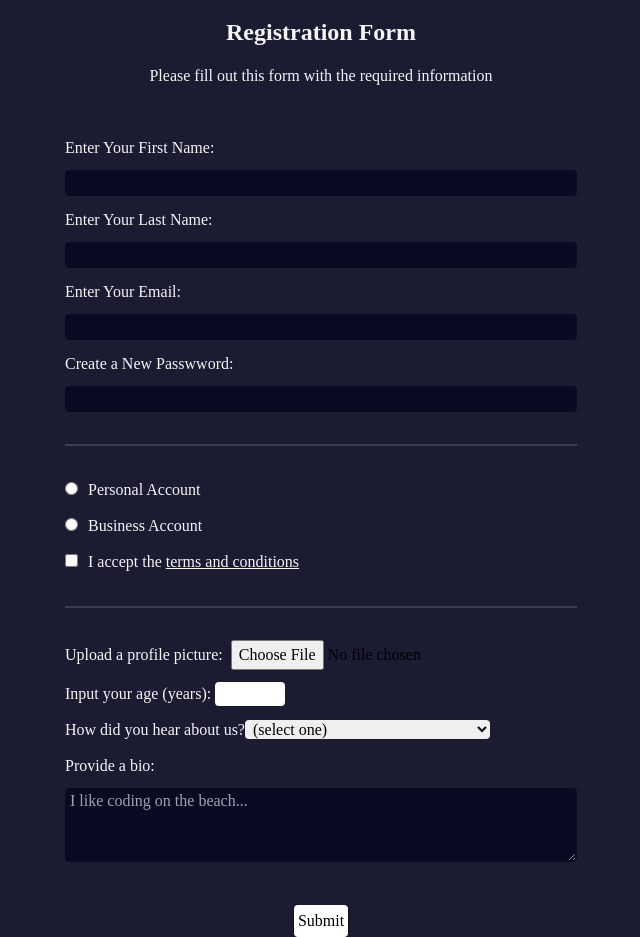
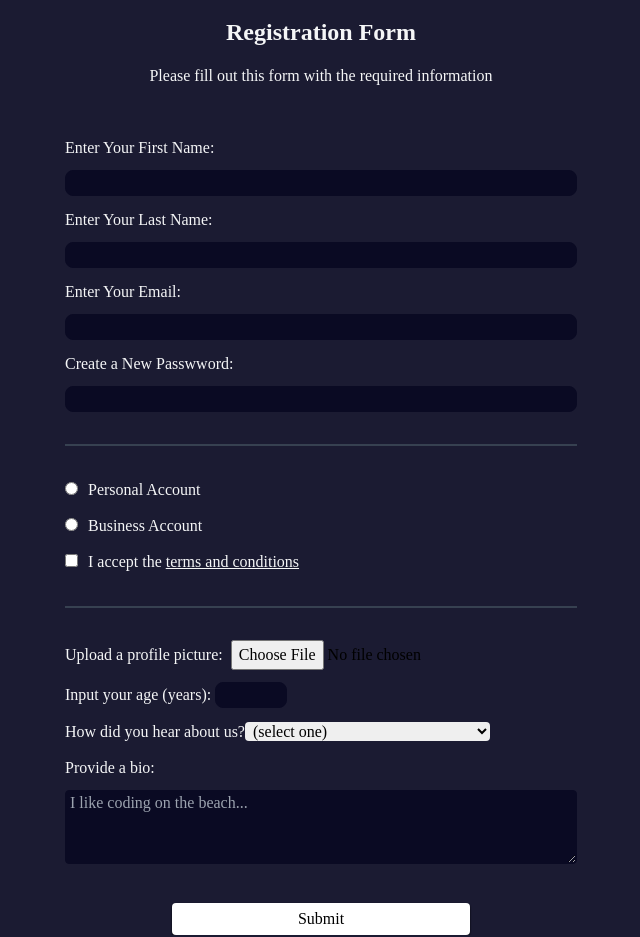
Before and after one commit to obedNuertey1/tailwindcss-registration-form, a React (Vite) app: page / in a window 1280 px wide. Shown: the whole page, without its empty margins (319-959 px from the left). Built offline with nearby package versions, Linux system fonts and the light colour scheme.

Commit message:
feat: separted various parts of App.tsx into components

```diff
--- a/src/App.tsx
+++ b/src/App.tsx
@@ -1,13 +1,15 @@
 import './App.css';
 import AccountTermsComponent from './components/AccountTermsComponent';
+import BiometricComponent from './components/BiometricComponent';
 import CredentialsComponent from './components/CredentialsComponent';
+import FormDescriptComponent from './components/FormDescriptComponent';
+import SubmitButtonComponent from './components/SubmitButtonComponent';
 
 // Main Form
 const App = ():JSX.Element => {
   return (
     <>
-      <h1 className="text-2xl font-bold mb-4 mt-4 ml-auto mr-auto text-center">Registration Form</h1>
-      <p className="mb-4 mt-4 ml-auto mr-auto text-center">Please fill out this form with the required information</p>
+      <FormDescriptComponent />
       <form className="mt-0 mb-0 mr-auto ml-auto max-w-lg min-w-min w-7/12" action="#" method="post">
         <fieldset className="pt-5 pb-5 border-b-2 border-b-gray-700">
           <CredentialsComponent />
@@ -16,24 +18,9 @@ const App = ():JSX.Element => {
           <AccountTermsComponent />
         </fieldset>
         <fieldset className="pt-5 pb-5">
-          <label className="block mt-3 mb-3" htmlFor="profile-picture">Upload a profile picture: <input className="text-black outline-blue-950 pl-1 pr-1 rounded" id="profile-picture" type="file" /></label>
-          <label className="block mt-3 mb-3" htmlFor="age">Input your age (years): <input  className="text-black outline-blue-950 pl-1 pr-1 rounded" id="age" type="number" min="13" max="120" /></label>
-          <label className="block mt-3 mb-3" htmlFor="referrer">How did you hear about us?
-            <select  className="text-black outline-blue-950 pl-1 pr-1 rounded" id="referrer">
-              <option value="">(select one)</option>
-              <option value="1">freeCodeCamp News</option>
-              <option value="2">freeCodeCamp YouTube Channel</option>
-              <option value="3">freeCodeCamp Forum</option>
-              <option value="4">Other</option>
-            </select>
-          </label>
-          <label className="block mt-3 mb-3" htmlFor="bio">Provide a bio:
-            <textarea id="bio" className="outline-blue-950 pl-1 pr-1 rounded m-0 mt-2.5  w-full  bg-input-textarea-color border-input-textarea-color border border-solid" rows={3} cols={30} placeholder="I like coding on the beach..."></textarea>
-          </label>
+          <BiometricComponent />
         </fieldset>
-        <div className="flex justify-center items-center mt-1">
-          <input className="bg-white text-black p-1 text-center w-max rounded hover:cursor-pointer flex justify-center shadow-black shadow-sm hover:shadow-none hover:border-solid hover:border-2 hover:border-white hover:bg-custom-bg hover:text-white" type="submit" value="Submit" />
-        </div>
+        <SubmitButtonComponent />
       </form>
     </>
   );
--- /dev/null
+++ b/src/components/BiometricComponent.tsx
@@ -0,0 +1,20 @@
+export default():JSX.Element=>{
+    return (
+        <>
+            <label className="block mt-3 mb-3" htmlFor="profile-picture">Upload a profile picture: <input className="text-black outline-blue-950 pl-1 pr-1 rounded" id="profile-picture" type="file" /></label>
+            <label className="block mt-3 mb-3" htmlFor="age">Input your age (years): <input  className="outline-blue-950 pl-1 pr-1 rounded-lg bg-input-textarea-color border-input-textarea-color border border-solid focus:border-b-white focus focus:outline-none" id="age" type="number" min="13" max="120" /></label>
+            <label className="block mt-3 mb-3" htmlFor="referrer">How did you hear about us?
+            <select  className="text-black outline-blue-950 pl-1 pr-1 rounded" id="referrer">
+                <option value="">(select one)</option>
+                <option value="1">freeCodeCamp News</option>
+                <option value="2">freeCodeCamp YouTube Channel</option>
+                <option value="3">freeCodeCamp Forum</option>
+                <option value="4">Other</option>
+            </select>
+            </label>
+            <label className="block mt-3 mb-3" htmlFor="bio">Provide a bio:
+            <textarea id="bio" className="outline-blue-950 pl-1 pr-1 rounded m-0 mt-2.5  w-full  bg-input-textarea-color border-input-textarea-color border border-solid" rows={3} cols={30} placeholder="I like coding on the beach..."></textarea>
+            </label>
+        </>
+    );
+};
--- /dev/null
+++ b/src/components/FormDescriptComponent.tsx
@@ -0,0 +1,8 @@
+export default ():JSX.Element=>{
+    return (
+        <>
+            <h1 className="text-2xl font-bold mb-4 mt-4 ml-auto mr-auto text-center">Registration Form</h1>
+            <p className="mb-4 mt-4 ml-auto mr-auto text-center">Please fill out this form with the required information</p>
+        </>
+    );
+};
--- /dev/null
+++ b/src/components/SubmitButtonComponent.tsx
@@ -0,0 +1,7 @@
+export default ():JSX.Element => {
+    return (
+        <>
+            <input className="bg-white block w-7/12 m-0 mx-auto text-black p-1 text-center  rounded hover:cursor-pointer shadow-black shadow-sm hover:shadow-none hover:border-solid hover:border-2 hover:border-white hover:bg-custom-bg hover:text-white" type="submit" value="Submit" />
+        </>
+    );
+};
--- a/src/components/namespaces/AccountTerms.tsx
+++ b/src/components/namespaces/AccountTerms.tsx
@@ -1,4 +1,3 @@
-import React from "react";
 namespace AccountTerms{
     export interface IaccountField<T>{
         id: string;
@@ -21,7 +20,7 @@ namespace AccountTerms{
         public getAllAccountFields():AccountTermsfieldJSX{
             return this.accountTermsArray.map((elem:U):JSX.Element=>{
                 return (
-                    <label className="block mt-3 mb-3" htmlFor={elem.id}><input className="outline-blue-950 pl-1 pr-1 rounded m-0 mr-1.5 bg-input-textarea-color border-input-textarea-color border border-solid" id={elem.id} type={elem.type} name={elem.name} /> {(Boolean(elem.labelText))?elem.labelText:<>{elem.innerJSX}</>}</label>
+                    <label className="block mt-3 mb-3" htmlFor={elem.id}><input className="outline-blue-950 pl-1 pr-1 rounded m-0 mr-1.5 bg-input-textarea-color border-input-textarea-color border border-solid min-h-full" id={elem.id} type={elem.type} name={elem.name} /> {(Boolean(elem.labelText))?elem.labelText:<>{elem.innerJSX}</>}</label>
                 );
             });
         }
--- a/src/components/namespaces/Credentials.tsx
+++ b/src/components/namespaces/Credentials.tsx
@@ -20,7 +20,7 @@ namespace Credential{
         public getAllCredentialFields():credentialJSX{
             return this.labelText.map((elem:U):JSX.Element=>{
                 return (
-                    <label className="block mt-3 mb-3" htmlFor={elem.id}>{elem.labelText} <input required pattern={elem.pattern} className="outline-blue-950 pl-1 pr-1 rounded m-0 mt-2.5  w-full  bg-input-textarea-color border-input-textarea-color border border-solid" id={elem.id} type={elem.type} /></label>
+                    <label className="block mt-3 mb-3" htmlFor={elem.id}>{elem.labelText} <input required pattern={elem.pattern} className="outline-blue-950 pl-1 pr-1 rounded-lg m-0 mt-2.5  w-full  bg-input-textarea-color border-input-textarea-color border border-solid focus:border-b-white focus focus:outline-none" id={elem.id} type={elem.type} /></label>
                 );
             })
         }
--- a/tailwind.config.js
+++ b/tailwind.config.js
@@ -6,7 +6,8 @@ export default {
       colors:{
         "twitter-blue": "#1DA1F2",
         "custom-bg": "#1b1b32",
-        "input-textarea-color": "#0a0a23"
+        "input-textarea-color": "#0a0a23",
+        "main-bg": "#1b1b32"
       },
     },
   },
```
